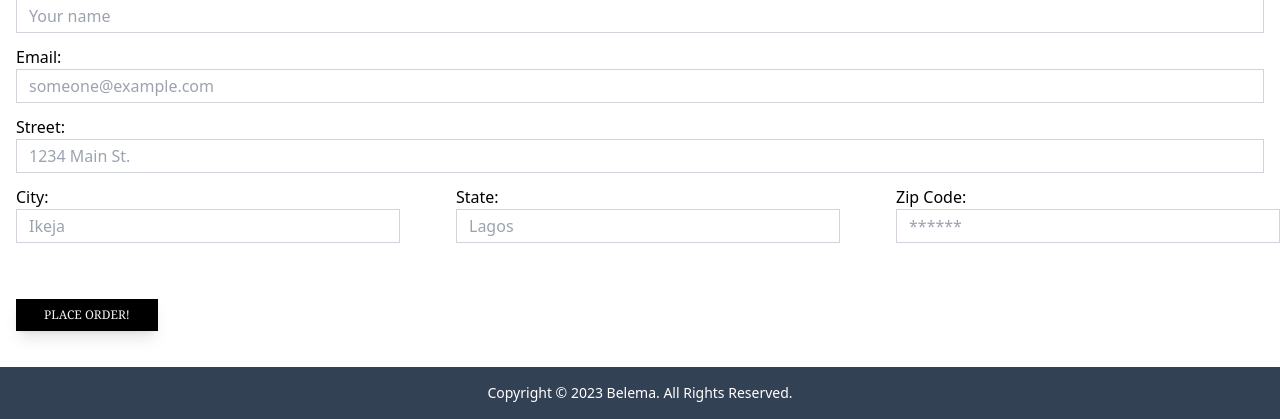
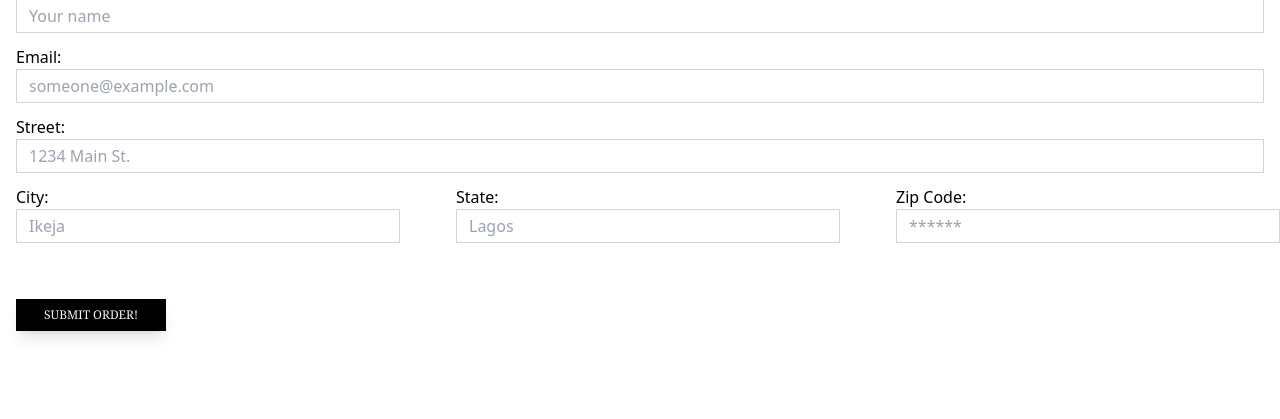
Before and after one commit to belemaaa/DELIVER, a Django app: page /order/ in a window 1280 px wide. Shown: the part 1450-1869 px from the top of the page. After the commit the page ends 1788 px from the top, so only its background shows below. Run offline with Django 4.2, Linux system fonts and the light colour scheme; data comes from the database, SQL or seed files in the repository; both versions use the stored data as it was after the commit; some libraries are stand-ins or nearby versions.

Commit message:
updating the views

```diff
--- a/Customer/templates/Customer/index.html
+++ b/Customer/templates/Customer/index.html
@@ -29,7 +29,7 @@
             </div>
             <hr class="my-4 border-t-2 border-gray-500">
 
-            <img src="{% static 'Customer/images/pizza5.jpg' %}" class="float-right xl:w-1/2 shadow-2xl rounded-full bg-transparent">
+            <img src="{% static 'Customer/images/pizza5.jpg' %}" class="float-right xl:w-1/2 rounded-full bg-transparent">
             <div class="max-w-sm">
                 <h1 class="font-serif font-extrabold text-5xl pt-28">Tasty Food<br><span class="text-red-400 mt-14">Collections</span><h1>
                 <p class="text-sm mt-4">At Deliver, we value your satisfaction and strive to make your food deliveries
--- a/Customer/templates/Customer/order.html
+++ b/Customer/templates/Customer/order.html
@@ -136,17 +136,17 @@
                         </div>
                     </div>
 
-                    <button id="triggerBtn" class="bg-black text-gray-100 px-7 py-2 text-xs font-serif mt-14 shadow-lg">PLACE ORDER!</button>
+                    <button id="triggerBtn" class="bg-black text-gray-100 px-7 py-2 text-xs font-serif mt-14 shadow-lg">SUBMIT ORDER!</button>
 
                     <!-- Alert container -->
-                    <div id="alertContainer" class="fixed inset-0 items-center justify-center hidden">
-                        <div class="bg-white rounded-lg shadow-lg p-4">
+                    {% comment %} <div id="alertContainer" class="fixed inset-0 items-center hidden">
+                        <div class="bg-slate-700 shadow-lg p-4">
                         <div class="mb-4">
-                            <h3 class="text-lg font-bold">Submit Your Order!</h3>
+                            <h3 class="text-lg font-bold text-white">Submit Your Order!</h3>
                         </div>
                         <div class="flex justify-end">
-                            <button id="noBtn" class="px-4 py-2 bg-blend-lighten text-white rounded mx-4">Go Back</button>
-                            <button id="yesBtn" class="px-4 py-2 bg-blend-darken text-white rounded mr-2 mx-4">Place Order</button>
+                            <button id="noBtn" class="px-4 py-2 bg-white shadow-xl text-black rounded mx-4">Go Back</button>
+                            <button id="yesBtn" type="submit" class="px-4 py-2 bg-black shadow-xl text-white rounded mr-2 mx-4">Place Order</button>
                         </div>
                         </div>
                     </div>
@@ -172,12 +172,15 @@
     alertContainer.classList.remove('hidden');
     });
 
-    yesBtn.addEventListener('click', () => {
+    {% comment %} yesBtn.addEventListener('click', () => {
     window.location.href = 'order-confirmation';
-    });
+    }); {% endcomment %}
 
-    noBtn.addEventListener('click', () => {
+    {% comment %} noBtn.addEventListener('click', () => {
     alertContainer.classList.add('hidden');
     });
 
 </script>
+
+
+ {% endcomment %}
--- a/Customer/views.py
+++ b/Customer/views.py
@@ -45,9 +45,9 @@
             }
             order_items['items'].append(item_data)
 
-            # sum total price
-            price = 0
-            item_ids = []
+        # sum total price
+        price = 0
+        item_ids = []
 
         for item in order_items['items']:
             price += item['price']
```
Also changed, not shown: Customer/migrations/0002_ordermodel_city_ordermodel_email_ordermodel_name_and_more.py (added), db.sqlite3.
